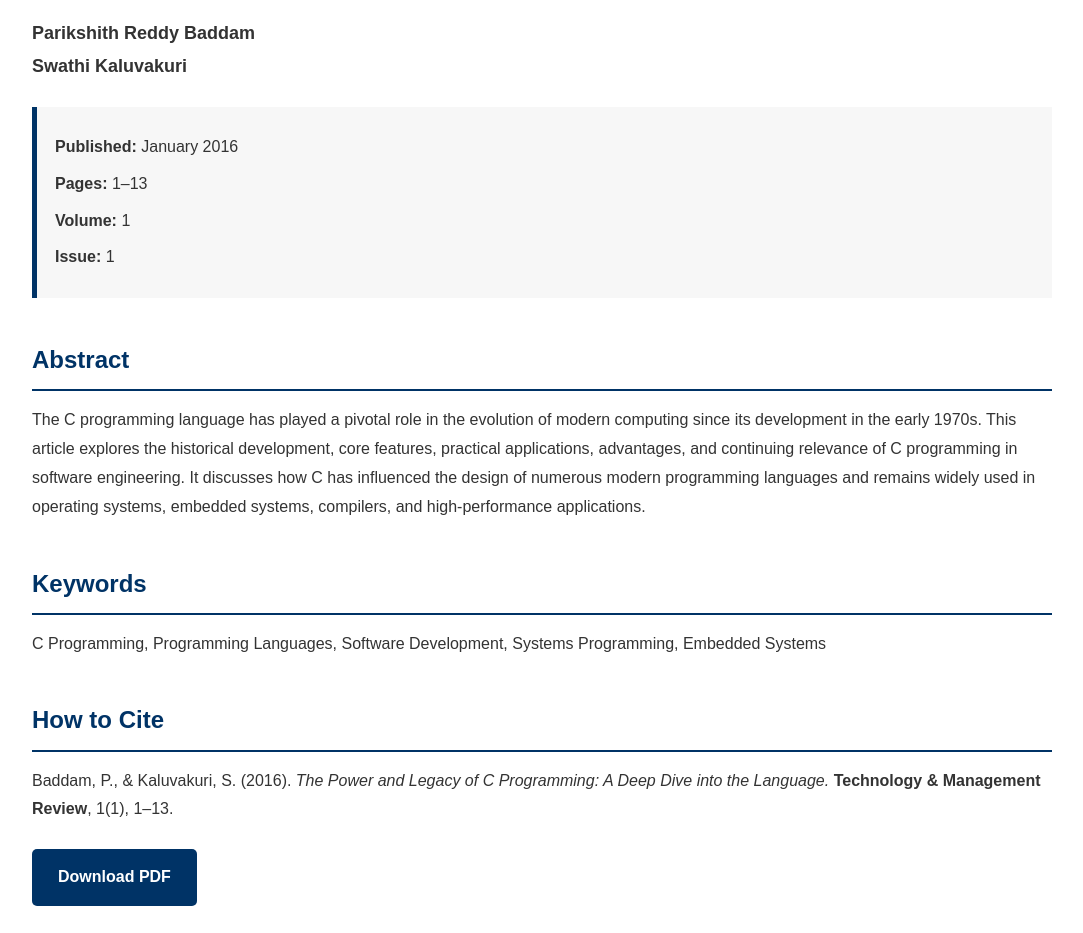
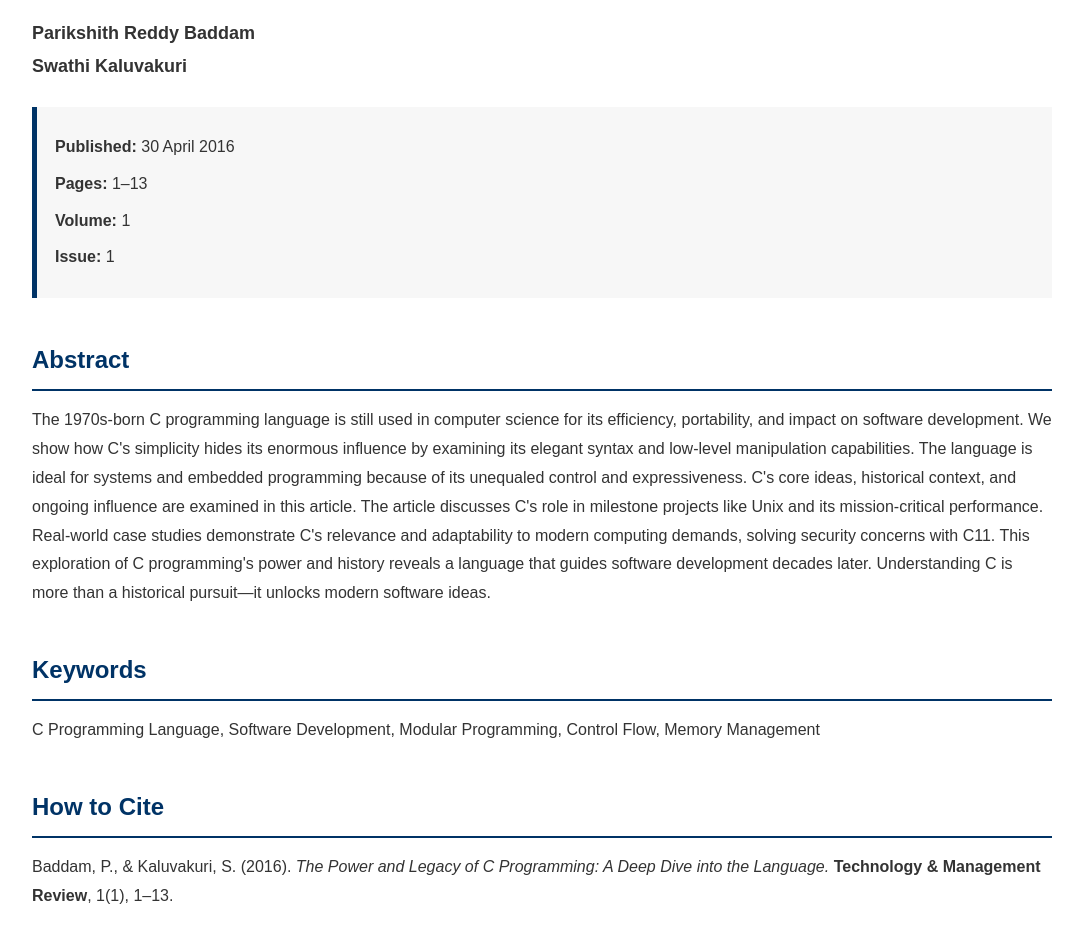
Before and after one commit to uprightpub/uprightpub.github.io, a plain HTML site: page tmr/issues/v1n1/1-13.html in a window 1280 px wide. Shown: the part 422-1355 px from the top of the page, without its empty margins (98-1181 px from the left). Drawn offline with Linux system fonts and the light colour scheme.

Commit message:
Update 1-13.html

```diff
--- a/tmr/issues/v1n1/1-13.html
+++ b/tmr/issues/v1n1/1-13.html
@@ -277,7 +277,7 @@ Swathi Kaluvakuri
 
 <div class="meta">
 
-<p><strong>Published:</strong> January 2016</p>
+<p><strong>Published:</strong> 30 April 2016</p>
 
 <p><strong>Pages:</strong> 1–13</p>
 
@@ -295,7 +295,7 @@ Abstract
 
 <p>
 
-The C programming language has played a pivotal role in the evolution of modern computing since its development in the early 1970s. This article explores the historical development, core features, practical applications, advantages, and continuing relevance of C programming in software engineering. It discusses how C has influenced the design of numerous modern programming languages and remains widely used in operating systems, embedded systems, compilers, and high-performance applications.
+The 1970s-born C programming language is still used in computer science for its efficiency, portability, and impact on software development. We show how C's simplicity hides its enormous influence by examining its elegant syntax and low-level manipulation capabilities. The language is ideal for systems and embedded programming because of its unequaled control and expressiveness. C's core ideas, historical context, and ongoing influence are examined in this article. The article discusses C's role in milestone projects like Unix and its mission-critical performance. Real-world case studies demonstrate C's relevance and adaptability to modern computing demands, solving security concerns with C11. This exploration of C programming's power and history reveals a language that guides software development decades later. Understanding C is more than a historical pursuit—it unlocks modern software ideas.
 
 </p>
 
@@ -307,7 +307,7 @@ Keywords
 
 <p>
 
-C Programming, Programming Languages, Software Development, Systems Programming, Embedded Systems
+C Programming Language, Software Development, Modular Programming, Control Flow, Memory Management
 
 </p>
 
```
